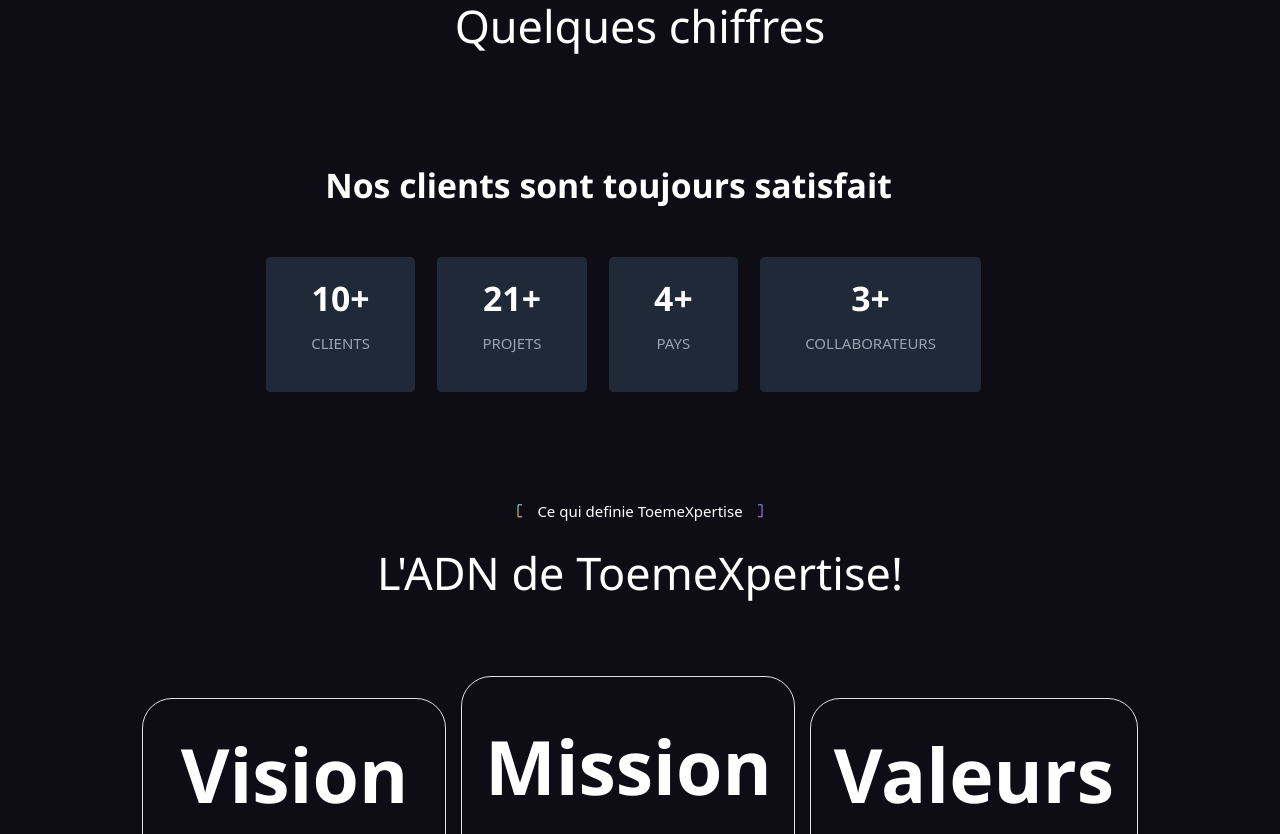
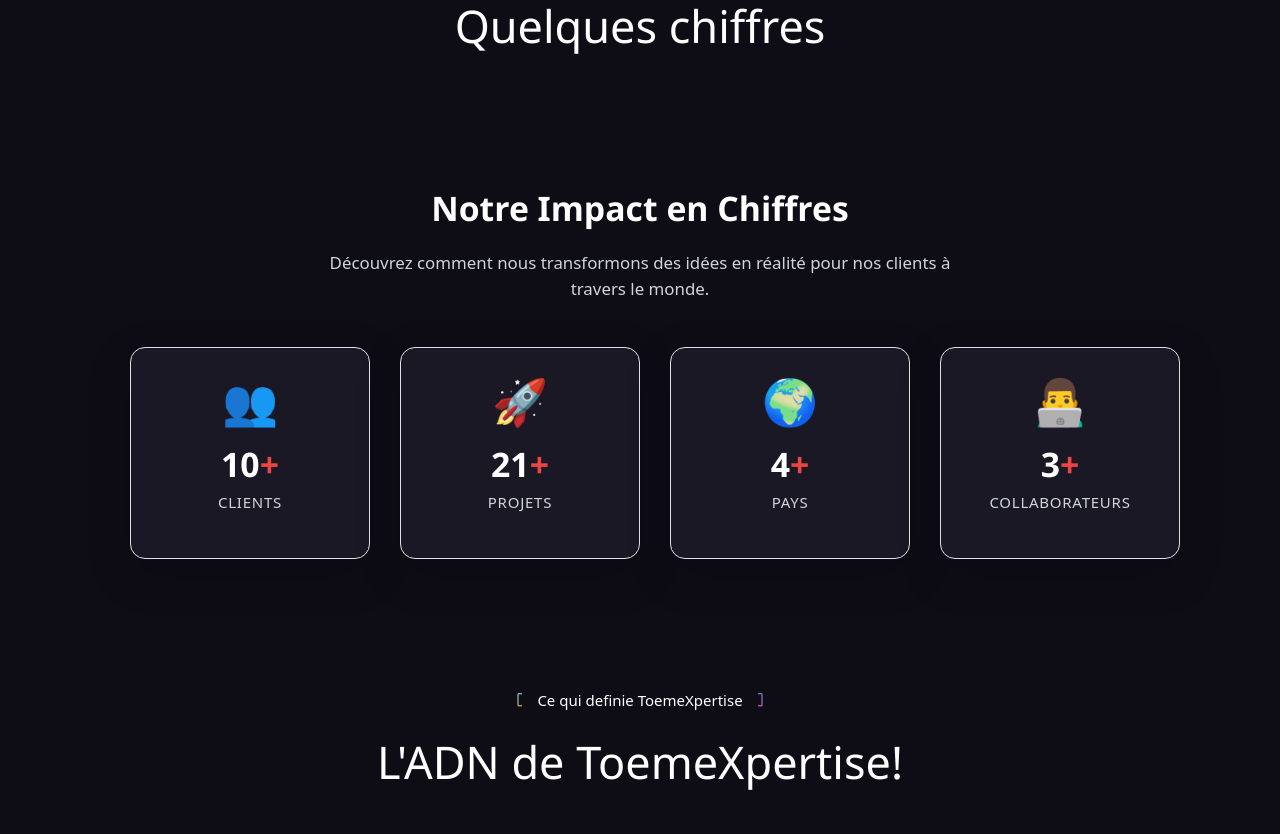
Before and after one commit to BAGUIAN01/toemeXpertise, a React (Create React App) app: page / in a window 1280 px wide. Shown: the part 5060-5894 px from the top of the page. Built offline with nearby package versions, Linux system fonts and the light colour scheme.

Commit message:
enhancing stats component

```diff
--- a/src/Routes/home/component/stats.jsx
+++ b/src/Routes/home/component/stats.jsx
@@ -1,62 +1,71 @@
-import { useState } from "react";
+import React, { useState } from "react";
+import { motion, AnimatePresence } from "framer-motion";
 import CountUp from "react-countup";
 import ScrollTrigger from "react-scroll-trigger";
+
+const stats = [
+  { data: 10, title: "Clients", icon: "👥" },
+  { data: 21, title: "Projets", icon: "🚀" },
+  { data: 4, title: "Pays", icon: "🌍" },
+  { data: 3, title: "Collaborateurs", icon: "👨‍💻" },
+];
+
+const StatItem = ({ item, isVisible }) => (
+  <motion.li
+    initial={{ opacity: 0, y: 20 }}
+    animate={{ opacity: 1, y: 0 }}
+    transition={{ duration: 0.5 }}
+    className="w-full sm:w-auto"
+  >
+    <div className="bg-[#1A1825] px-6 py-8 rounded-2xl shadow-lg hover:shadow-red-500/10 transition-all duration-300 transform hover:-translate-y-1 border border-red-500/10">
+      <div className="text-5xl mb-4">{item.icon}</div>
+      {isVisible && (
+        <h4 className="text-4xl text-white font-bold mb-2">
+          <CountUp start={0} end={item.data} duration={2.5} />
+          <span className="text-red-500">+</span>
+        </h4>
+      )}
+      <p className="text-gray-300 font-medium uppercase tracking-wider">
+        {item.title}
+      </p>
+    </div>
+  </motion.li>
+);
 
 export default function Stats() {
   const [counterOn, setCounterOn] = useState(false);
 
-  const stats = [
-    {
-      data: "10",
-      title: "Clients",
-    },
-    {
-      data: "21",
-      title: "Projets",
-    },
-    {
-      data: "4",
-      title: "Pays",
-    },
-    {
-      data: "3",
-      title: "Collaborateurs",
-    },
-  ];
-
   return (
-    <ScrollTrigger
-      onEnter={() => setCounterOn(true)}
-      onExit={() => setCounterOn(false)}
-    >
-      <section className="py-10  rounded-md w-[95%] ">
-        <div className="max-w-screen-xl mx-auto px-4 md:px-8 flex flex-col items-center justify-center">
-          <div className="max-w-2xl mx-auto text-center">
-            <h3 className="text-white text-xl text-center font-semibold sm:text-4xl">
-              Nos clients sont toujours satisfait
+    <ScrollTrigger onEnter={() => setCounterOn(true)} onExit={() => setCounterOn(false)}>
+      <section className="py-16 px-4 bg-[#0E0C15]">
+        <div className="max-w-6xl mx-auto">
+          <motion.div
+            initial={{ opacity: 0, y: -20 }}
+            animate={{ opacity: 1, y: 0 }}
+            transition={{ duration: 0.5 }}
+            className="max-w-2xl mx-auto text-center mb-12"
+          >
+            <h3 className="text-white text-3xl sm:text-4xl font-bold mb-4">
+              Notre Impact en Chiffres
             </h3>
-
-          </div>
-          <div className="mt-12 ">
-            <ul className="flex flex-col gap-4 items-center justify-start sm:flex-row sm:justify-center ">
+            <p className="text-gray-300 text-lg">
+              Découvrez comment nous transformons des idées en réalité pour nos clients à travers le monde.
+            </p>
+          </motion.div>
+          <AnimatePresence>
+            <motion.ul
+              initial="hidden"
+              animate="visible"
+              variants={{
+                visible: { transition: { staggerChildren: 0.1 } },
+              }}
+              className="grid grid-cols-1 sm:grid-cols-2 lg:grid-cols-4 gap-8"
+            >
               {stats.map((item, idx) => (
-                <li
-                  key={idx}
-                  className="w-full text-center bg-gray-800 px-12 py-4 rounded-lg sm:w-auto"
-                >
-                  {counterOn && (
-                    <h4 className="text-4xl text-white font-semibold ">
-                      <CountUp start={0} end={item.data} duration={4}></CountUp>
-                      +
-                    </h4>
-                  )}
-                  <p className="mt-3 text-gray-400 font-medium uppercase">
-                    {item.title}
-                  </p>
-                </li>
+                <StatItem key={idx} item={item} isVisible={counterOn} />
               ))}
-            </ul>
-          </div>
+            </motion.ul>
+          </AnimatePresence>
         </div>
       </section>
     </ScrollTrigger>
--- a/src/Routes/home/component/stickeyScrollReveal.jsx
+++ b/src/Routes/home/component/stickeyScrollReveal.jsx
@@ -29,7 +29,7 @@
 
   return (
     <motion.div
-      className="h-[40rem] w-full overflow-y-auto flex justify-center relative space-x-10 rounded-md p-10 bg-gradient-to-br from-gray-900 to-black"
+      className="h-[40rem] w-full overflow-y-auto flex justify-center relative space-x-10 rounded-md p-10 bg-gradient-to-br"
       ref={ref}
     >
       <div className="div relative flex items-start px-4">
```
